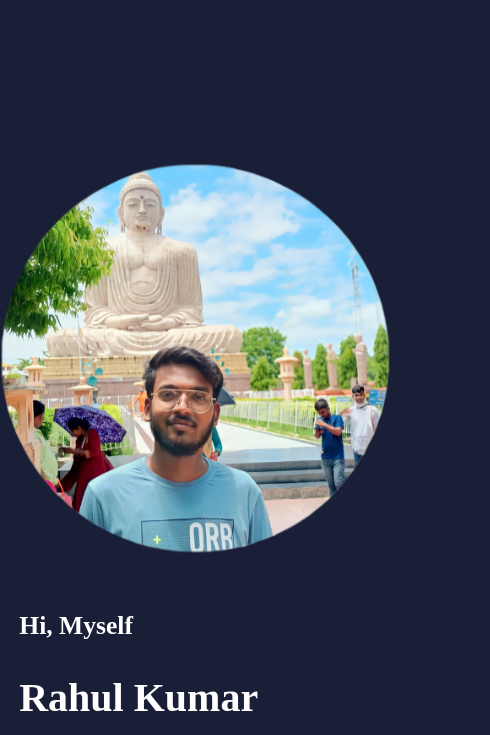
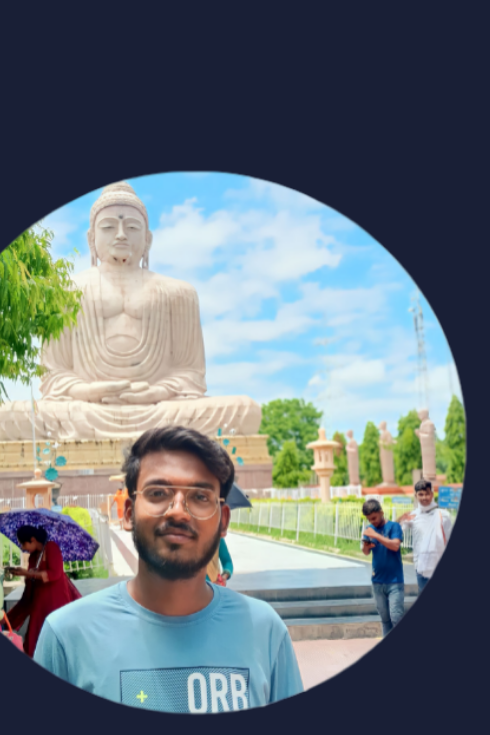
Before and after one commit to code-with-rahul/Portfolio-Website, a plain HTML site: page index.html in a window 390 px wide. Shown: the part 109-844 px from the top of the page, 490 px wide, since content can reach past the window. Drawn offline with nearby package versions, Linux system fonts and the light colour scheme.

Commit message:
Update style.css

```diff
--- a/style.css
+++ b/style.css
@@ -366,7 +366,7 @@ span {
     }
 
     .myimage img {
-        width: 90dvh;
+        width: 90vh;
         margin-top: 4rem;
     }
 
@@ -389,7 +389,7 @@ span {
 
 @media (max-width: 617px) {
     .myimage img {
-        width: 50vh;
+        width: 70vh;
         margin-top: 8rem;
     }
 }
```
